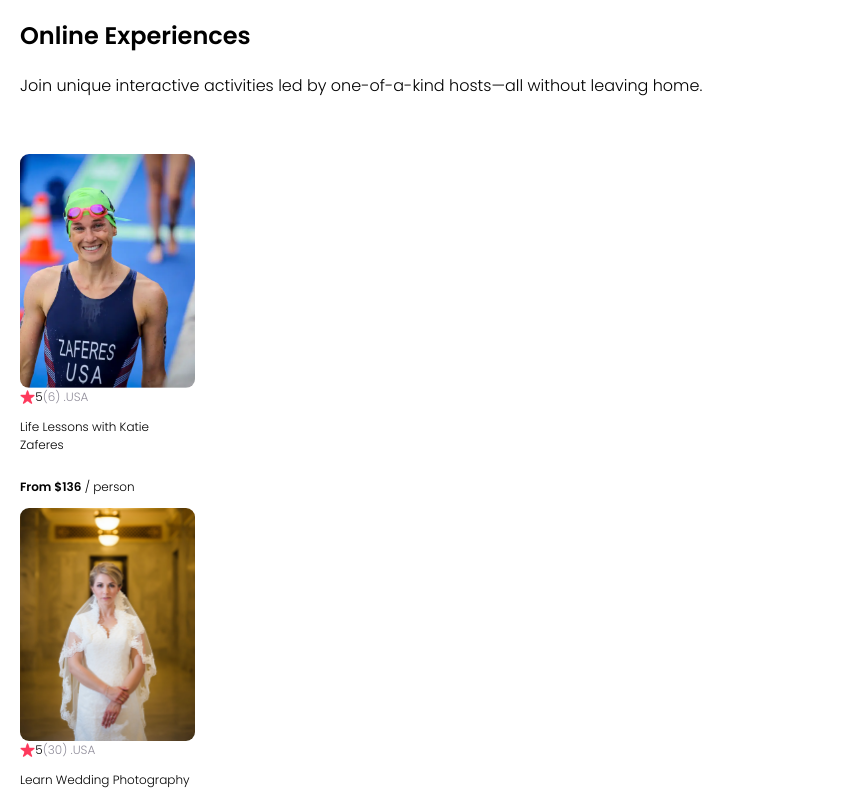
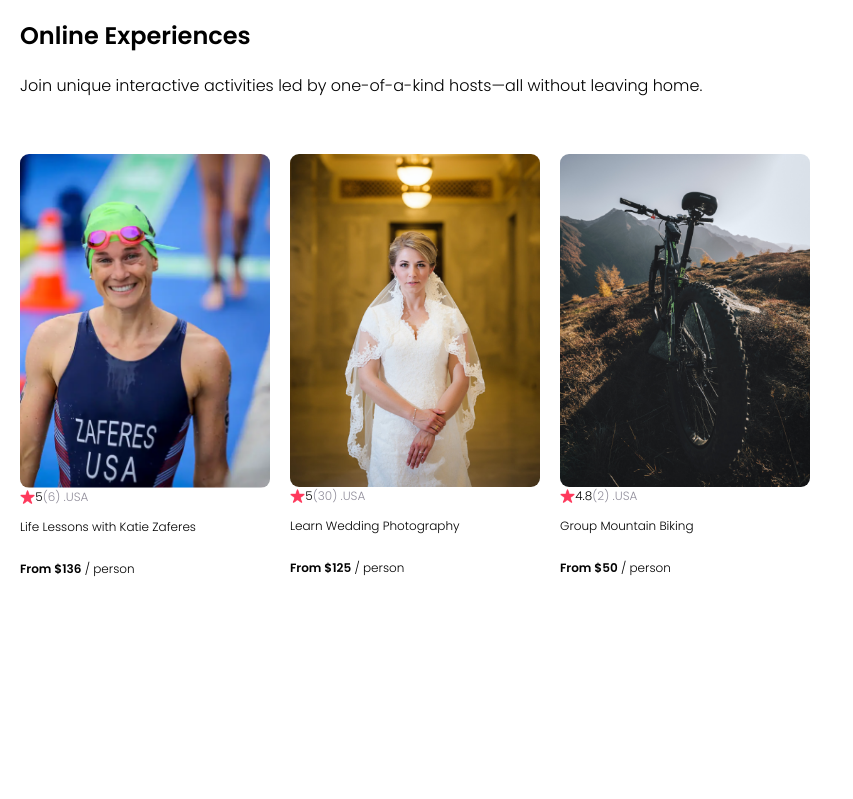
Before and after one commit to Elikibs/airbnb-experience, a React (Vite) app: page / in a window 1280 px wide. Shown: the part 561-1360 px from the top of the page, without its empty margins (0-853 px from the left). After the commit the page ends 1171 px from the top, so only its background shows below. Built offline with nearby package versions, Linux system fonts and the light colour scheme.

Commit message:
update styling

```diff
--- a/src/styles.css
+++ b/src/styles.css
@@ -40,7 +40,7 @@ section{
     margin-top: 0;
 }
 
-.cards-list {
+.cards--list {
     display: flex;
     flex-wrap: nowrap;
     gap: 20px;
@@ -48,7 +48,7 @@ section{
 }
 
 .card{
-    width: 175px;
+    width: 250px;
     font-size: 12px;
     display: flex;
     flex-direction: column;
```
